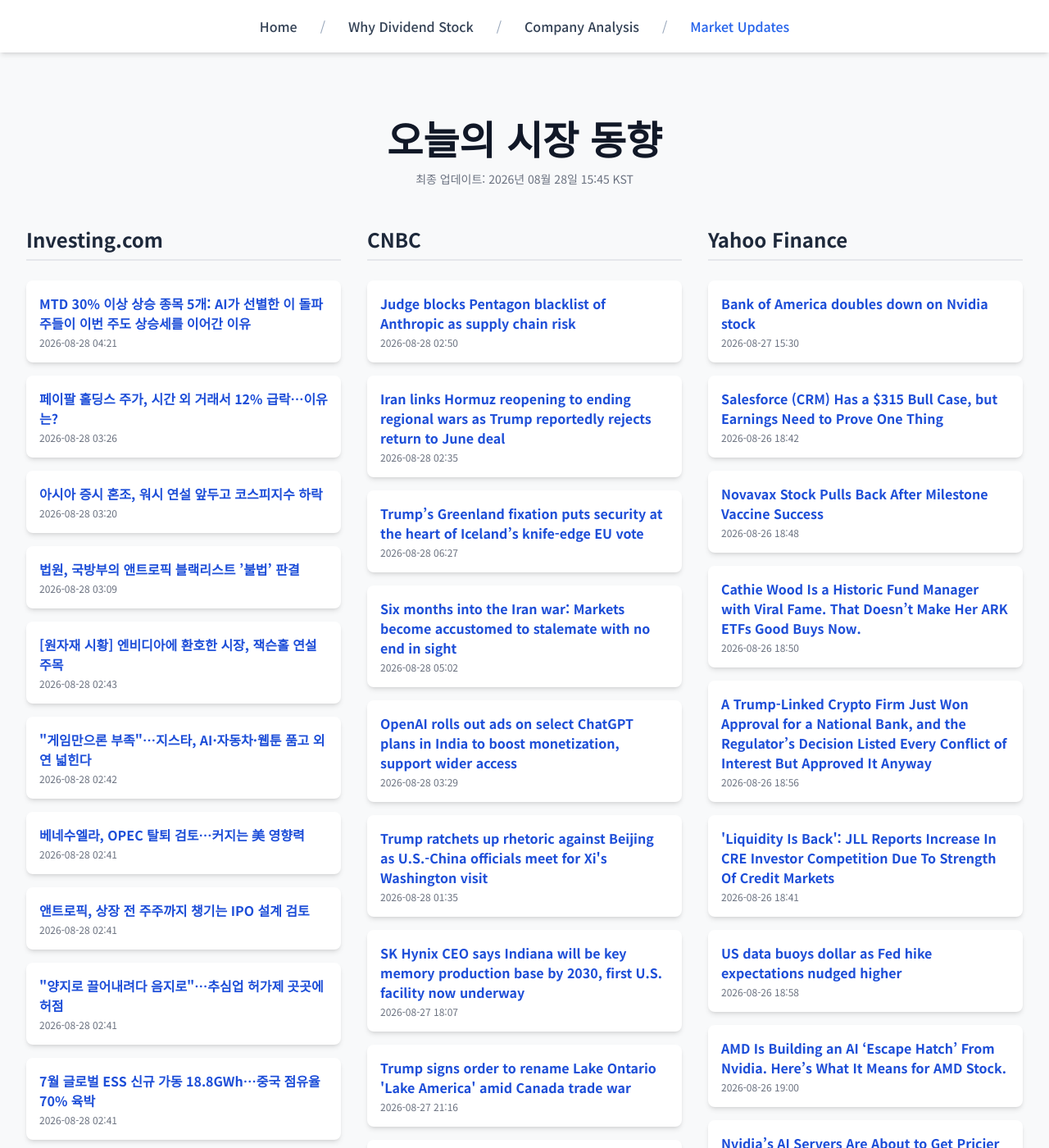
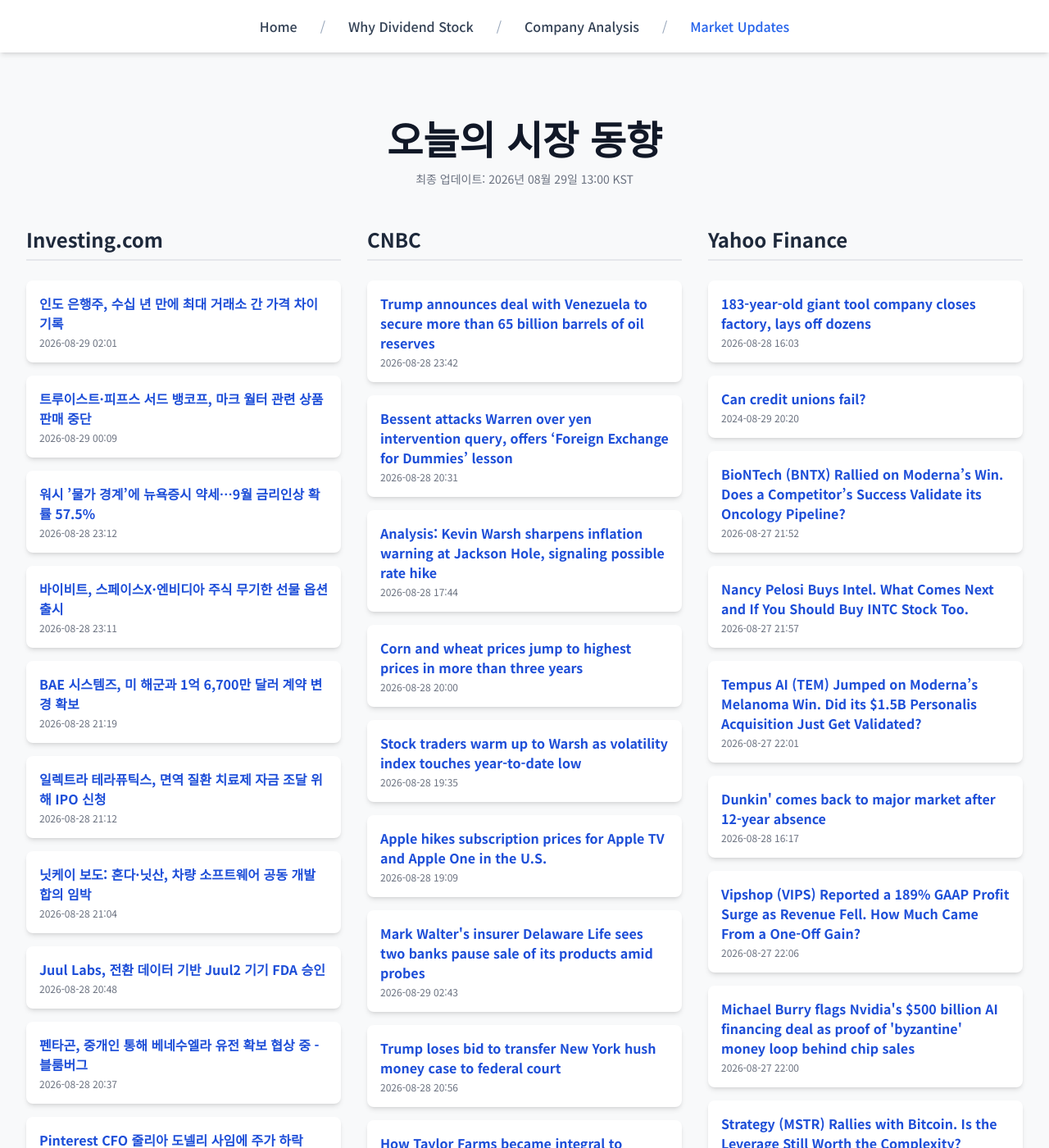
Before and after one commit to Kay-Hwang/my-company-analysis, a Jekyll site: the page built from market-updates.html, in a window 1280 px wide and 1400 px high. Shown: the whole window at 82% size. Built offline with Jekyll 4.4.1, drawn with Linux system fonts in a browser that asks for light colours; nearby versions of some CDN libraries; a script that is not in the unit is left out; some of the changed text lies outside the part shown.

Commit message:
Update daily data

```diff
--- a/_data/latest_data.json
+++ b/_data/latest_data.json
@@ -1,190 +1,190 @@
 {
-  "lastUpdated": "2026년 08월 28일 15:45 KST",
+  "lastUpdated": "2026년 08월 29일 13:00 KST",
   "news": {
     "investing": [
       {
-        "title": "MTD 30% 이상 상승 종목 5개: AI가 선별한 이 돌파주들이 이번 주도 상승세를 이어간 이유",
-        "link": "https://kr.investing.com/news/stock-market-news/article-2077876",
-        "pubDate": "2026-08-28 04:21:43",
-        "summary": "MTD 30% 이상 상승 종목 5개: AI가 선별한 이 돌파주들이 이번 주도 상승세를 이어간 이유"
+        "title": "인도 은행주, 수십 년 만에 최대 거래소 간 가격 차이 기록",
+        "link": "https://kr.investing.com/news/stock-market-news/article-2078831",
+        "pubDate": "2026-08-29 02:01:53",
+        "summary": "인도 은행주, 수십 년 만에 최대 거래소 간 가격 차이 기록"
       },
       {
-        "title": "페이팔 홀딩스 주가, 시간 외 거래서 12% 급락…이유는?",
-        "link": "https://kr.investing.com/news/stock-market-news/article-93CH-2077859",
-        "pubDate": "2026-08-28 03:26:46",
-        "summary": "페이팔 홀딩스 주가, 시간 외 거래서 12% 급락…이유는?"
+        "title": "트루이스트·피프스 서드 뱅코프, 마크 월터 관련 상품 판매 중단",
+        "link": "https://kr.investing.com/news/stock-market-news/article-2078796",
+        "pubDate": "2026-08-29 00:09:31",
+        "summary": "트루이스트·피프스 서드 뱅코프, 마크 월터 관련 상품 판매 중단"
       },
       {
-        "title": "아시아 증시 혼조, 워시 연설 앞두고 코스피지수 하락",
-        "link": "https://kr.investing.com/news/stock-market-news/article-2077858",
-        "pubDate": "2026-08-28 03:20:17",
-        "summary": "아시아 증시 혼조, 워시 연설 앞두고 코스피지수 하락"
+        "title": "워시 ’물가 경계’에 뉴욕증시 약세…9월 금리인상 확률 57.5%",
+        "link": "https://kr.investing.com/news/stock-market-news/article-2078780",
+        "pubDate": "2026-08-28 23:12:02",
+        "summary": "워시 ’물가 경계’에 뉴욕증시 약세…9월 금리인상 확률 57.5%"
       },
       {
-        "title": "법원, 국방부의 앤트로픽 블랙리스트 ’불법’ 판결",
-        "link": "https://kr.investing.com/news/stock-market-news/article-93CH-2077846",
-        "pubDate": "2026-08-28 03:09:21",
-        "summary": "법원, 국방부의 앤트로픽 블랙리스트 ’불법’ 판결"
+        "title": "바이비트, 스페이스X·엔비디아 주식 무기한 선물 옵션 출시",
+        "link": "https://kr.investing.com/news/stock-market-news/article-2078779",
+        "pubDate": "2026-08-28 23:11:59",
+        "summary": "바이비트, 스페이스X·엔비디아 주식 무기한 선물 옵션 출시"
       },
       {
-        "title": "[원자재 시황] 엔비디아에 환호한 시장, 잭슨홀 연설 주목",
-        "link": "https://kr.investing.com/news/stock-market-news/article-2077843",
-        "pubDate": "2026-08-28 02:43:00",
-        "summary": "[원자재 시황] 엔비디아에 환호한 시장, 잭슨홀 연설 주목"
+        "title": "BAE 시스템즈, 미 해군과 1억 6,700만 달러 계약 변경 확보",
+        "link": "https://kr.investing.com/news/stock-market-news/article-93CH-2078757",
+        "pubDate": "2026-08-28 21:19:52",
+        "summary": "BAE 시스템즈, 미 해군과 1억 6,700만 달러 계약 변경 확보"
       },
       {
-        "title": "\"게임만으론 부족\"…지스타, AI·자동차·웹툰 품고 외연 넓힌다",
-        "link": "https://kr.investing.com/news/stock-market-news/article-2077837",
-        "pubDate": "2026-08-28 02:42:11",
-        "summary": "\"게임만으론 부족\"…지스타, AI·자동차·웹툰 품고 외연 넓힌다"
+        "title": "일렉트라 테라퓨틱스, 면역 질환 치료제 자금 조달 위해 IPO 신청",
+        "link": "https://kr.investing.com/news/stock-market-news/article-93CH-2078756",
+        "pubDate": "2026-08-28 21:12:20",
+        "summary": "일렉트라 테라퓨틱스, 면역 질환 치료제 자금 조달 위해 IPO 신청"
       },
       {
-        "title": "베네수엘라, OPEC 탈퇴 검토…커지는 美 영향력",
-        "link": "https://kr.investing.com/news/stock-market-news/article-2077842",
-        "pubDate": "2026-08-28 02:41:56",
-        "summary": "베네수엘라, OPEC 탈퇴 검토…커지는 美 영향력"
+        "title": "닛케이 보도: 혼다·닛산, 차량 소프트웨어 공동 개발 합의 임박",
+        "link": "https://kr.investing.com/news/stock-market-news/article-93CH-2078748",
+        "pubDate": "2026-08-28 21:04:01",
+        "summary": "닛케이 보도: 혼다·닛산, 차량 소프트웨어 공동 개발 합의 임박"
       },
       {
-        "title": "앤트로픽, 상장 전 주주까지 챙기는 IPO 설계 검토",
-        "link": "https://kr.investing.com/news/stock-market-news/article-2077839",
-        "pubDate": "2026-08-28 02:41:45",
-        "summary": "앤트로픽, 상장 전 주주까지 챙기는 IPO 설계 검토"
+        "title": "Juul Labs, 전환 데이터 기반 Juul2 기기 FDA 승인",
+        "link": "https://kr.investing.com/news/stock-market-news/article-93CH-2078740",
+        "pubDate": "2026-08-28 20:48:05",
+        "summary": "Juul Labs, 전환 데이터 기반 Juul2 기기 FDA 승인"
       },
       {
-        "title": "\"양지로 끌어내려다 음지로\"…추심업 허가제 곳곳에 허점",
-        "link": "https://kr.investing.com/news/stock-market-news/article-2077840",
-        "pubDate": "2026-08-28 02:41:30",
-        "summary": "\"양지로 끌어내려다 음지로\"…추심업 허가제 곳곳에 허점"
+        "title": "펜타곤, 중개인 통해 베네수엘라 유전 확보 협상 중 - 블룸버그",
+        "link": "https://kr.investing.com/news/stock-market-news/article-2078738",
+        "pubDate": "2026-08-28 20:37:48",
+        "summary": "펜타곤, 중개인 통해 베네수엘라 유전 확보 협상 중 - 블룸버그"
       },
       {
-        "title": "7월 글로벌 ESS 신규 가동 18.8GWh…중국 점유율 70% 육박",
-        "link": "https://kr.investing.com/news/stock-market-news/article-2077841",
-        "pubDate": "2026-08-28 02:41:24",
-        "summary": "7월 글로벌 ESS 신규 가동 18.8GWh…중국 점유율 70% 육박"
+        "title": "Pinterest CFO 줄리아 도넬리 사임에 주가 하락",
+        "link": "https://kr.investing.com/news/stock-market-news/article-2078725",
+        "pubDate": "2026-08-28 20:26:13",
+        "summary": "Pinterest CFO 줄리아 도넬리 사임에 주가 하락"
       }
     ],
     "cnbc": [
       {
-        "title": "Judge blocks Pentagon blacklist of Anthropic as supply chain risk",
-        "link": "https://www.cnbc.com/2026/08/28/judge-blocks-pentagon-blacklist--anthropic-.html",
-        "pubDate": "Fri, 28 Aug 2026 02:50:45 GMT",
-        "summary": "The Defense Department had barred the U.S. military from using Anthropic's Claude in March"
+        "title": "Trump announces deal with Venezuela to secure more than 65 billion barrels of oil reserves",
+        "link": "https://www.cnbc.com/2026/08/28/trump-announces-deal-with-venezuela-to-secure-more-than-65-billion-barrels-of-oil-reserves.html",
+        "pubDate": "Fri, 28 Aug 2026 23:42:26 GMT",
+        "summary": "The U.S. struck a deal with Venezuela to get majority control of more than 65 billion barrels of oil reserves, Trump said in a social media post."
       },
       {
-        "title": "Iran links Hormuz reopening to ending regional wars as Trump reportedly rejects return to June deal",
-        "link": "https://www.cnbc.com/2026/08/28/us-iran-war-trump-hormuz-oman-centcom.html",
-        "pubDate": "Fri, 28 Aug 2026 02:35:15 GMT",
-        "summary": "Iran said the conflict in the Gaza Strip has to end, Israel has to withdraw from Lebanon and also halt its attacks on Syria."
+        "title": "Bessent attacks Warren over yen intervention query, offers ‘Foreign Exchange for Dummies’ lesson",
+        "link": "https://www.cnbc.com/2026/08/28/bessent-warren-yen-intervention-treasury-japan.html",
+        "pubDate": "Fri, 28 Aug 2026 20:31:58 GMT",
+        "summary": "Treasury has not disclosed how much yen it bought, the execution rate or the current value of the position, despite Warren’s requests for details."
       },
       {
-        "title": "Trump’s Greenland fixation puts security at the heart of Iceland’s knife-edge EU vote",
-        "link": "https://www.cnbc.com/2026/08/28/iceland-eu-referendum-trump-greenland-arctic.html",
-        "pubDate": "Fri, 28 Aug 2026 06:27:53 GMT",
-        "summary": "Trump’s push to acquire Greenland and growing uncertainty over U.S. security commitments have added a geopolitical dimension to Iceland’s EU debate."
+        "title": "Analysis: Kevin Warsh sharpens inflation warning at Jackson Hole, signaling possible rate hike",
+        "link": "https://www.cnbc.com/2026/08/28/kevin-warsh-jackson-hole-fed-inflation-rate-hike.html",
+        "pubDate": "Fri, 28 Aug 2026 17:44:02 GMT",
+        "summary": "After confusing markets at his July news conference, Fed Chairman Kevin Warsh used Jackson Hole to give a clearer view of the case for higher interest rates."
       },
       {
-        "title": "Six months into the Iran war: Markets become accustomed to stalemate with no end in sight",
-        "link": "https://www.cnbc.com/2026/08/28/us-iran-war-six-months-trump.html",
-        "pubDate": "Fri, 28 Aug 2026 05:02:16 GMT",
-        "summary": "The war has far exceeded the four to six weeks the Trump administration estimated it would take to meet its objectives in Iran."
+        "title": "Corn and wheat prices jump to highest prices in more than three years",
+        "link": "https://www.cnbc.com/2026/08/28/corn-and-wheat-prices-jump-to-highest-prices-in-more-than-three-years.html",
+        "pubDate": "Fri, 28 Aug 2026 20:00:56 GMT",
+        "summary": "Corn and wheat futures have surged to their highest levels in more than three years. But the reasons for these recent rallies are notably different."
       },
       {
-        "title": "OpenAI rolls out ads on select ChatGPT plans in India to boost monetization, support wider access",
-        "link": "https://www.cnbc.com/2026/08/28/openai-strategy-india-anthropic-ipo.html",
-        "pubDate": "Fri, 28 Aug 2026 03:29:45 GMT",
-        "summary": "Ads have been rolled out for free users and those on the 399 rupee ($4) per month 'Go' plan."
+        "title": "Stock traders warm up to Warsh as volatility index touches year-to-date low",
+        "link": "https://www.cnbc.com/2026/08/28/stock-traders-warm-up-to-warsh-as-volatility-index-touches-year-to-date-low.html",
+        "pubDate": "Fri, 28 Aug 2026 19:35:09 GMT",
+        "summary": "The Cboe Volatility Index (VIX), which measures the price of 30-day options on the S&amp;P 500 Index, fell to as low as 14.1."
       },
       {
-        "title": "Trump ratchets up rhetoric against Beijing as U.S.-China officials meet for Xi's Washington visit",
-        "link": "https://www.cnbc.com/2026/08/28/trump-x-meeting-us-china-iran-sanctions.html",
-        "pubDate": "Fri, 28 Aug 2026 01:35:13 GMT",
-        "summary": "U.S. and Chinese officials met in Beijing this week, despite the White House's tough talk on China."
+        "title": "Apple hikes subscription prices for Apple TV and Apple One in the U.S.",
+        "link": "https://www.cnbc.com/2026/08/28/apple-tv-one-price-hike-us.html",
+        "pubDate": "Fri, 28 Aug 2026 19:09:34 GMT",
+        "summary": "Apple raised prices for Apple Music by $1 per month in July, citing licensing costs."
       },
       {
-        "title": "SK Hynix CEO says Indiana will be key memory production base by 2030, first U.S. facility now underway",
-        "link": "https://www.cnbc.com/2026/08/27/sk-hynix-ceo-says-indiana-will-be-key-memory-production-base-by-2030.html",
-        "pubDate": "Thu, 27 Aug 2026 18:07:04 GMT",
-        "summary": "At the groundbreaking ceremony for SK Hynix's first U.S. facility, CEO Kwak Noh-Jung says Indiana will be a key memory production base by 2030."
+        "title": "Mark Walter's insurer Delaware Life sees two banks pause sale of its products amid probes",
+        "link": "https://www.cnbc.com/2026/08/28/mark-walter-delaware-life-truist-fifth-third-banks.html",
+        "pubDate": "Sat, 29 Aug 2026 02:43:38 GMT",
+        "summary": "Walter's holding company earlier in the week said \"there has been no fraud\" at Delaware Life and its affiliated company, Clear Spring Life and Annuity."
       },
       {
-        "title": "Trump signs order to rename Lake Ontario 'Lake America' amid Canada trade war",
-        "link": "https://www.cnbc.com/2026/08/27/trump-canada-lake-america-ontario.html",
-        "pubDate": "Thu, 27 Aug 2026 21:16:40 GMT",
-        "summary": "President Donald Trump signed an executive order that he said will \"immediately\" change the name of Lake Ontario to \"Lake America.\""
+        "title": "Trump loses bid to transfer New York hush money case to federal court",
+        "link": "https://www.cnbc.com/2026/08/28/trump-hush-money-federal-court.html",
+        "pubDate": "Fri, 28 Aug 2026 20:56:24 GMT",
+        "summary": "Trump's conviction in the hush money case relates to conduct that preceded the 2016 presidential election, which led to his first term in the White House."
       },
       {
-        "title": "Donald Trump Jr. told Republican state attorneys not to fight prediction markets, NY Times reports",
-        "link": "https://www.cnbc.com/2026/08/27/trump-jr-told-gop-state-attorneys-general-dont-fight-prediction-markets-nyt-reports.html",
-        "pubDate": "Thu, 27 Aug 2026 19:51:45 GMT",
-        "summary": "The president's son, who is an advisor to two prediction market platforms, told Republican attorneys general to back off on the industry, the Times reported."
+        "title": "How Taylor Farms became integral to America's food supply system",
+        "link": "https://www.cnbc.com/2026/08/28/how-taylor-farms-became-integral-to-americas-food-supply-system.html",
+        "pubDate": "Fri, 28 Aug 2026 13:17:52 GMT",
+        "summary": "Taylor Farms and other suppliers have become larger and more integral to the U.S. food system, complicating foodborne illnesses such as cyclosporiasis."
       },
       {
-        "title": "What Warsh will say and how the market will react, according to prediction markets",
-        "link": "https://www.cnbc.com/2026/08/27/what-warsh-will-say-and-how-the-market-will-react-according-to-prediction-markets.html",
-        "pubDate": "Thu, 27 Aug 2026 21:17:34 GMT",
-        "summary": "Kalshi sees a low chance that Federal Reserve Chairman Kevin Warsh will mention \"bond market\" or \"rate cut\" at the annual Jackson Hole Symposium."
+        "title": "Imax says it's open to a sale. Why is no one buying?",
+        "link": "https://www.cnbc.com/2026/08/28/imax-sale-potential-buyers.html",
+        "pubDate": "Fri, 28 Aug 2026 11:54:53 GMT",
+        "summary": "Imax's stock and box office are breaking records, but studio conflicts and a soaring valuation complicate the list of who could bid for the company."
       }
     ],
     "yahoo": [
       {
-        "title": "Bank of America doubles down on Nvidia stock",
-        "link": "https://finance.yahoo.com/markets/stocks/articles/bank-america-doubles-down-nvidia-153054071.html",
-        "pubDate": "2026-08-27T15:30:54Z",
-        "summary": "Bank of America doubles down on Nvidia stock"
+        "title": "183-year-old giant tool company closes factory, lays off dozens",
+        "link": "https://finance.yahoo.com/markets/stocks/articles/183-old-giant-tool-company-160300042.html",
+        "pubDate": "2026-08-28T16:03:00Z",
+        "summary": "183-year-old giant tool company closes factory, lays off dozens"
       },
       {
-        "title": "Salesforce (CRM) Has a $315 Bull Case, but Earnings Need to Prove One Thing",
-        "link": "https://finance.yahoo.com/markets/stocks/articles/salesforce-crm-315-bull-case-184214572.html",
-        "pubDate": "2026-08-26T18:42:14Z",
-        "summary": "Salesforce (CRM) Has a $315 Bull Case, but Earnings Need to Prove One Thing"
+        "title": "Can credit unions fail?",
+        "link": "https://finance.yahoo.com/personal-finance/banking/article/failed-credit-unions-202059471.html",
+        "pubDate": "2024-08-29T20:20:59Z",
+        "summary": "Can credit unions fail?"
       },
       {
-        "title": "Novavax Stock Pulls Back After Milestone Vaccine Success",
-        "link": "https://finance.yahoo.com/markets/stocks/articles/novavax-stock-pulls-back-milestone-184821471.html",
-        "pubDate": "2026-08-26T18:48:21Z",
-        "summary": "Novavax Stock Pulls Back After Milestone Vaccine Success"
+        "title": "BioNTech (BNTX) Rallied on Moderna’s Win. Does a Competitor’s Success Validate its Oncology Pipeline?",
+        "link": "https://finance.yahoo.com/healthcare/articles/biontech-bntx-rallied-moderna-win-215243851.html",
+        "pubDate": "2026-08-27T21:52:43Z",
+        "summary": "BioNTech (BNTX) Rallied on Moderna’s Win. Does a Competitor’s Success Validate its Oncology Pipeline?"
       },
       {
-        "title": "Cathie Wood Is a Historic Fund Manager with Viral Fame. That Doesn’t Make Her ARK ETFs Good Buys Now.",
-        "link": "https://finance.yahoo.com/markets/stocks/articles/cathie-wood-historic-fund-manager-185032828.html",
-        "pubDate": "2026-08-26T18:50:32Z",
-        "summary": "Cathie Wood Is a Historic Fund Manager with Viral Fame. That Doesn’t Make Her ARK ETFs Good Buys Now."
+        "title": "Nancy Pelosi Buys Intel. What Comes Next and If You Should Buy INTC Stock Too.",
+        "link": "https://finance.yahoo.com/markets/stocks/articles/nancy-pelosi-buys-intel-comes-215722404.html",
+        "pubDate": "2026-08-27T21:57:22Z",
+        "summary": "Nancy Pelosi Buys Intel. What Comes Next and If You Should Buy INTC Stock Too."
       },
       {
-        "title": "A Trump-Linked Crypto Firm Just Won Approval for a National Bank, and the Regulator’s Decision Listed Every Conflict of Interest But Approved It Anyway",
-        "link": "https://finance.yahoo.com/markets/crypto/articles/trump-linked-crypto-firm-just-185645325.html",
-        "pubDate": "2026-08-26T18:56:45Z",
-        "summary": "A Trump-Linked Crypto Firm Just Won Approval for a National Bank, and the Regulator’s Decision Listed Every Conflict of Interest But Approved It Anyway"
+        "title": "Tempus AI (TEM) Jumped on Moderna’s Melanoma Win. Did its $1.5B Personalis Acquisition Just Get Validated?",
+        "link": "https://finance.yahoo.com/healthcare/articles/tempus-ai-tem-jumped-moderna-220104362.html",
+        "pubDate": "2026-08-27T22:01:04Z",
+        "summary": "Tempus AI (TEM) Jumped on Moderna’s Melanoma Win. Did its $1.5B Personalis Acquisition Just Get Validated?"
       },
       {
-        "title": "'Liquidity Is Back': JLL Reports Increase In CRE Investor Competition Due To Strength Of Credit Markets",
-        "link": "https://finance.yahoo.com/real-estate/articles/liquidity-back-jll-reports-increase-184146287.html",
-        "pubDate": "2026-08-26T18:41:46Z",
-        "summary": "'Liquidity Is Back': JLL Reports Increase In CRE Investor Competition Due To Strength Of Credit Markets"
+        "title": "Dunkin' comes back to major market after 12-year absence",
+        "link": "https://finance.yahoo.com/small-business/articles/dunkin-comes-back-major-market-161700314.html",
+        "pubDate": "2026-08-28T16:17:00Z",
+        "summary": "Dunkin' comes back to major market after 12-year absence"
       },
       {
-        "title": "US data buoys dollar as Fed hike expectations nudged higher",
-        "link": "https://finance.yahoo.com/news/dollar-moves-narrow-range-ahead-015118187.html",
-        "pubDate": "2026-08-26T18:58:41Z",
-        "summary": "US data buoys dollar as Fed hike expectations nudged higher"
+        "title": "Vipshop (VIPS) Reported a 189% GAAP Profit Surge as Revenue Fell. How Much Came From a One-Off Gain?",
+        "link": "https://finance.yahoo.com/markets/stocks/articles/vipshop-vips-reported-189-gaap-220613852.html",
+        "pubDate": "2026-08-27T22:06:13Z",
+        "summary": "Vipshop (VIPS) Reported a 189% GAAP Profit Surge as Revenue Fell. How Much Came From a One-Off Gain?"
       },
       {
-        "title": "AMD Is Building an AI ‘Escape Hatch’ From Nvidia. Here’s What It Means for AMD Stock.",
-        "link": "https://finance.yahoo.com/technology/ai/articles/amd-building-ai-escape-hatch-190002670.html",
-        "pubDate": "2026-08-26T19:00:02Z",
-        "summary": "AMD Is Building an AI ‘Escape Hatch’ From Nvidia. Here’s What It Means for AMD Stock."
+        "title": "Michael Burry flags Nvidia's $500 billion AI financing deal as proof of 'byzantine' money loop behind chip sales",
+        "link": "https://finance.yahoo.com/technology/ai/articles/michael-burry-flags-nvidias-500-220000898.html",
+        "pubDate": "2026-08-27T22:00:00Z",
+        "summary": "Michael Burry flags Nvidia's $500 billion AI financing deal as proof of 'byzantine' money loop behind chip sales"
       },
       {
-        "title": "Nvidia’s AI Servers Are About to Get Pricier — What a 15%+ Hike Means for the Whole Stack",
-        "link": "https://finance.yahoo.com/technology/ai/articles/nvidia-ai-servers-pricier-15-190022645.html",
-        "pubDate": "2026-08-26T19:00:22Z",
-        "summary": "Nvidia’s AI Servers Are About to Get Pricier — What a 15%+ Hike Means for the Whole Stack"
+        "title": "Strategy (MSTR) Rallies with Bitcoin. Is the Leverage Still Worth the Complexity?",
+        "link": "https://finance.yahoo.com/markets/crypto/articles/strategy-mstr-rallies-bitcoin-leverage-214925387.html",
+        "pubDate": "2026-08-27T21:49:25Z",
+        "summary": "Strategy (MSTR) Rallies with Bitcoin. Is the Leverage Still Worth the Complexity?"
       },
       {
-        "title": "Mortgage rate predictions through 2030: Economic factors at plays",
-        "link": "https://finance.yahoo.com/personal-finance/mortgages/article/mortgage-rate-predictions-through-2030-economic-factors-at-plays-195826935.html",
-        "pubDate": "2025-08-18T19:58:26Z",
-        "summary": "Mortgage rate predictions through 2030: Economic factors at plays"
+        "title": "Rubrik Earnings, Revenue Handily Beat Wall Street Targets",
+        "link": "https://www.investors.com/news/technology/rubrik-stock-rbrk-rubrik-earnings-news-q22026/?src=A00220&yptr=yahoo",
+        "pubDate": "2026-08-27T21:47:08Z",
+        "summary": "Rubrik Earnings, Revenue Handily Beat Wall Street Targets"
       }
     ]
   }
```
